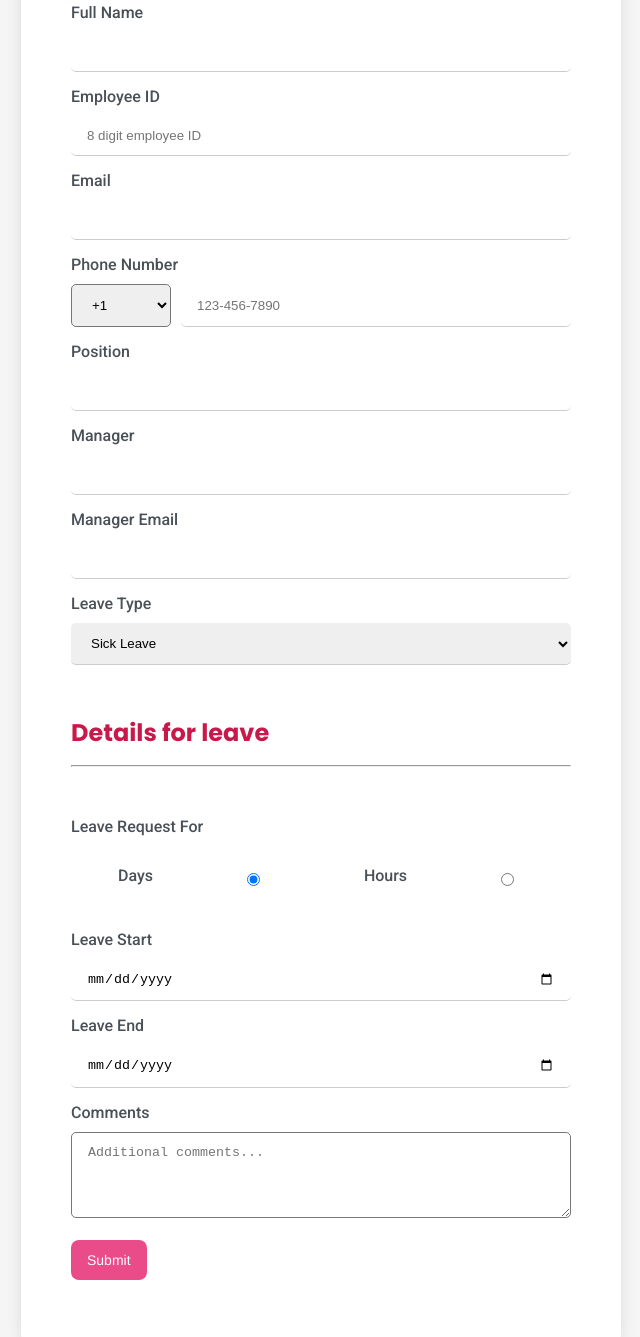
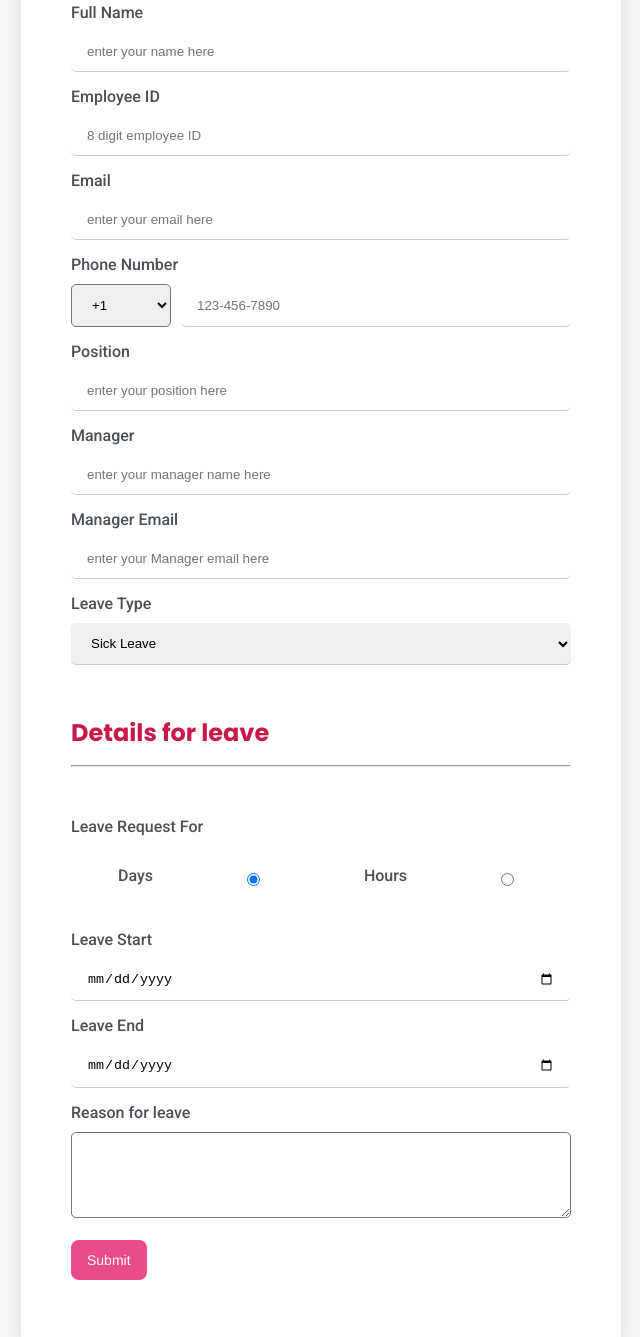
Before and after one commit to gowrishankarsrinivasan/leave-form, a plain HTML site: page index.html in a window 1280 px wide. Shown: the part 249-1586 px from the top of the page, without its empty margins (319-959 px from the left). Drawn offline with Linux system fonts and the light colour scheme.

Commit message:
Update index.html

```diff
--- a/index.html
+++ b/index.html
@@ -30,6 +30,7 @@
             type="text"
             id="firstName"
             name="firstName"
+            placeholder="enter your name here"
             required
           />
         </div>
@@ -53,6 +54,7 @@
             type="email"
             id="email"
             name="email"
+            placeholder="enter your email here"
             required
           />
         </div>
@@ -71,6 +73,7 @@
               id="phone"
               name="phone"
               placeholder="123-456-7890"
+              placeholder="enter your phone number here"
               required
             />
           </div>
@@ -83,6 +86,7 @@
             type="text"
             id="position"
             name="position"
+            placeholder="enter your position here"
             required
           />
         </div>
@@ -94,6 +98,7 @@
             type="text"
             id="manager"
             name="manager"
+            placeholder="enter your manager name here"
             required
           />
         </div>
@@ -105,6 +110,7 @@
             type="email"
             id="managerEmail"
             name="managerEmail"
+            placeholder="enter your Manager email here"
             required
           />
         </div>
@@ -185,12 +191,12 @@
         </div>
 
         <div class="form-group">
-          <label for="comments">Comments</label>
+          <label for="comments">Reason for leave</label>
           <textarea
             id="comments"
             name="comments"
             rows="4"
-            placeholder="Additional comments..."
+
           ></textarea>
         </div>
 
```
